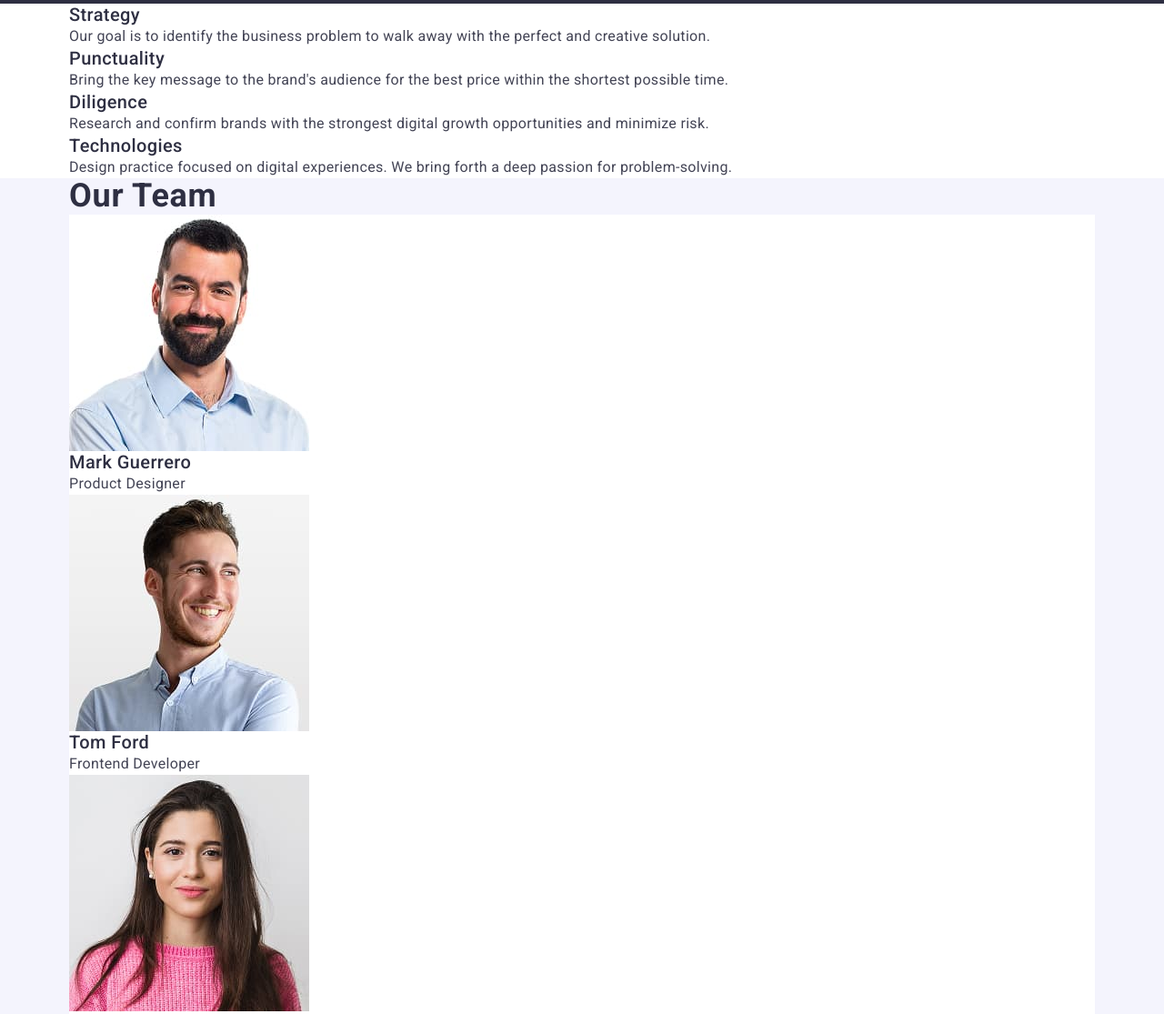
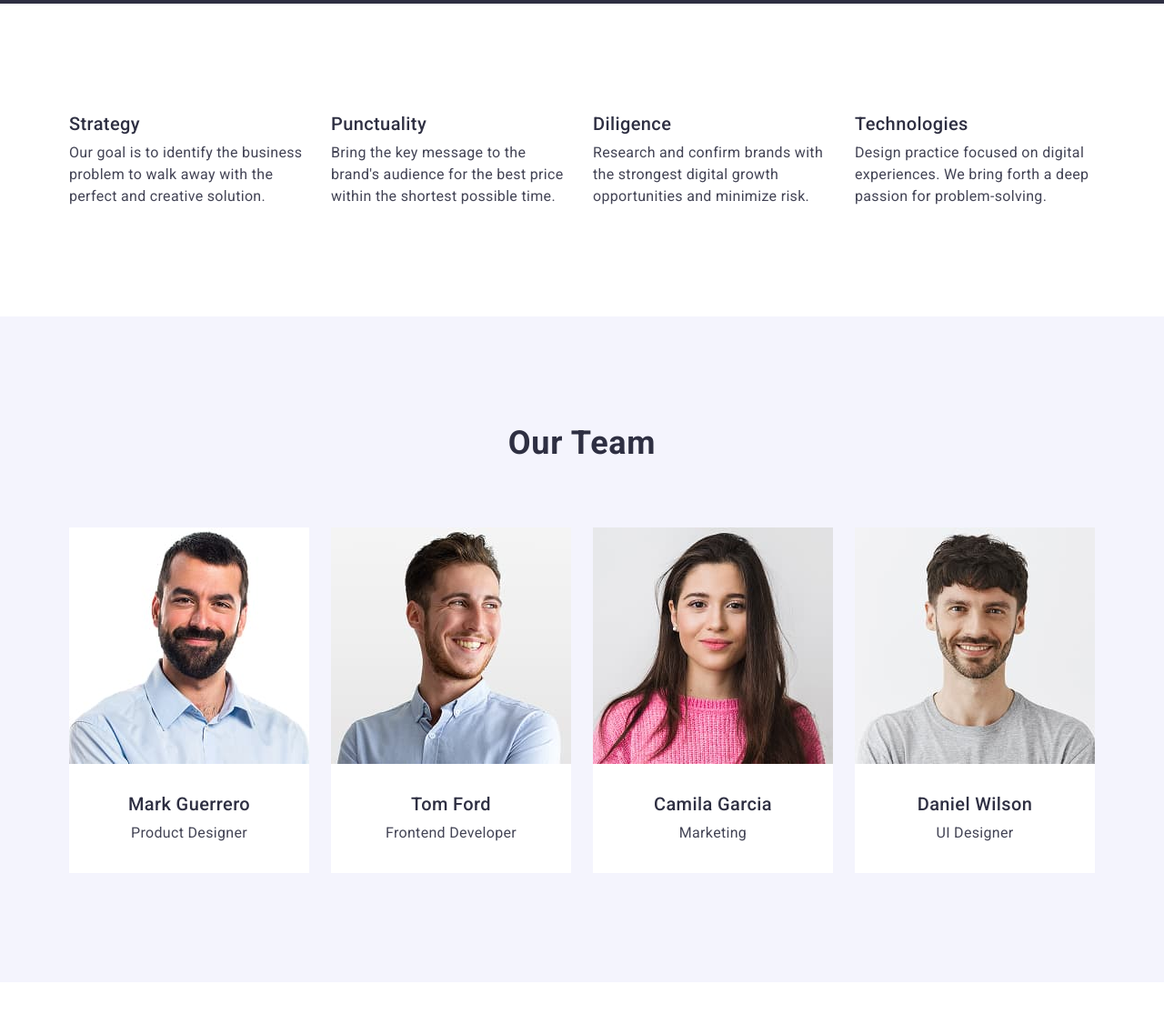
Before and after one commit to Natalka-01/goit-markup-hw-03, a plain HTML site: page index.html in a window 1280 px wide. Shown: the part 609-1724 px from the top of the page at 91% size. Drawn offline with nearby package versions, Linux system fonts and the light colour scheme.

Commit message:
Edited sections team and portfolio

```diff
--- a/css/styles.css
+++ b/css/styles.css
@@ -10,6 +10,11 @@
     --grey: rgba(46, 47, 66, 0.7);
     --white: #fff;
     --dairy: #fcfcfc;
+
+/* Card set */
+    --items: 4;
+    --indent-col: 24px;
+    --indent-row: 48px;
 }
 
 body{
@@ -48,6 +53,7 @@ img{
     max-width: 100;
     height: auto;
 }
+
 
 
 h1,
@@ -187,6 +193,11 @@ p {
     background-color: #404bbf;
 }
 
+.benefits-ul{
+    display: flex;
+    padding: 120px 0;
+    gap: 24px;
+}
 
 .benefits-items{
         font-weight: 500;
@@ -194,6 +205,11 @@ p {
         line-height: 1.2;
         letter-spacing: 0.02em;
         color: var(--navy-blue);
+        margin-bottom: 8px;
+}
+
+.benefits-li{
+    width: calc((100% - var(--indent-col) * (var(--items) - 1)) / var(--items));
 }
 
 .benefits-text{
@@ -206,10 +222,36 @@ p {
     background-color: var(--cloud);
 }
 
+
+
+
+.team .container,
+.portfolio .container{
+    padding-top: 120px;
+    padding-bottom: 120px;
+}
+.team-ul{
+    display: flex;
+    gap: var(--indent-col)
+}
+
+
+
+.team-item{
+    width: calc((100% - var(--indent-col) * (var(--items) - 1)) / var(--items));
+}
+
 .team-item,
 .portfolio-item{
     background-color: var(--white);;
 }
+
+
+.team-content{
+    padding: 32px 16px;
+    text-align: center;
+}
+
 
 .team-title,
 .portfolio-title{
@@ -219,7 +261,8 @@ p {
     letter-spacing: 0.02em;
     color: #2e2f42;
     text-transform: capitalize;
-
+    text-align: center;
+    margin-bottom: 72px;
 
 }
 
@@ -230,6 +273,7 @@ p {
         line-height: 1.2;
         letter-spacing: 0.02em;
         color: #2e2f42;
+        margin-bottom: 8px;
 
 }
 
@@ -237,6 +281,20 @@ p {
 .portfolio-text{
         line-height: 1.5;
         letter-spacing: 0.02em;
+}
+
+.portfolio-ul{
+    display: flex;
+    flex-wrap: wrap;
+    gap: var(--indent-col);
+    row-gap: var(--indent-row);
+}
+
+.portfolio-content{
+    padding: 32px 16px;
+    border-bottom: 1px solid #e7e9fc;
+    border-left: 1px solid #e7e9fc;
+    border-right: 1px solid #e7e9fc;
 }
 
 .footer-text{
--- a/index.html
+++ b/index.html
@@ -69,29 +69,29 @@
       <section class="benefits">
         <div class="container">
           <h2 class="visually-hidden">Benefits</h2>
-          <ul>
-            <li>
+          <ul class="benefits-ul">
+            <li class="benefits-li">
               <h3 class="benefits-items">Strategy</h3>
               <p class="benefits-text">
                 Our goal is to identify the business problem to walk away with
                 the perfect and creative solution.
               </p>
             </li>
-            <li>
+            <li class="benefits-li">
               <h3 class="benefits-items">Punctuality</h3>
               <p class="benefits-text">
                 Bring the key message to the brand's audience for the best price
                 within the shortest possible time.
               </p>
             </li>
-            <li>
+            <li class="benefits-li">
               <h3 class="benefits-items">Diligence</h3>
               <p class="benefits-text">
                 Research and confirm brands with the strongest digital growth
                 opportunities and minimize risk.
               </p>
             </li>
-            <li>
+            <li class="benefits-li">
               <h3 class="benefits-items">Technologies</h3>
               <p class="benefits-text">
                 Design practice focused on digital experiences. We bring forth a
@@ -105,7 +105,7 @@
       <section class="team">
         <div class="container">
           <h2 class="team-title">Our Team</h2>
-          <ul>
+          <ul class="team-ul">
             <li class="team-item">
               <img
                 src="./images/team/img-3.jpg"
@@ -113,8 +113,10 @@
                 width="264"
                 height="260"
               />
+              <div class="team-content">
                 <h3 class="team-names">Mark Guerrero</h3>
                 <p class="team-position">Product Designer</p>
+              </div>
             </li>
             <li class="team-item">
               <img
@@ -123,8 +125,10 @@
                 width="264"
                 height="260"
               />
+              <div class="team-content">
                 <h3 class="team-names">Tom Ford</h3>
                 <p class="team-position">Frontend Developer</p>
+              </div>
             </li>
             <li class="team-item">
               <img
@@ -133,8 +137,10 @@
                 width="264"
                 height="260"
               />
+              <div class="team-content">
                 <h3 class="team-names">Camila Garcia</h3>
                 <p class="team-position">Marketing</p>
+              </div>
             </li>
             <li class="team-item">
               <img
@@ -143,8 +149,10 @@
                 width="264"
                 height="260"
               />
+              <div class="team-content">
                 <h3 class="team-names">Daniel Wilson</h3>
                 <p class="team-position">UI Designer</p>
+              </div>
             </li>
           </ul>
         </div>
@@ -152,7 +160,7 @@
       <section class="portfolio">
         <div class="container">
           <h2 class="portfolio-title">Our Portfolio</h2>
-          <ul>
+          <ul class="portfolio-ul">
             <li class="portfolio-item">
               <img
                 src="./images/our_portfolio/img-1.jpg"
@@ -160,8 +168,10 @@
                 width="360"
                 height="300"
               />
+              <div class="portfolio-content">
                 <h3 class="portfolio-name">Banking App</h3>
                 <p class="portfolio-text">App</p>
+              </div>
             </li>
             <li class="portfolio-item">
               <img
@@ -170,8 +180,10 @@
                 width="360"
                 height="300"
               />
+              <div class="portfolio-content">
                 <h3 class="portfolio-name">Cashless Payment</h3>
                 <p class="portfolio-text">Marketing</p>
+              </div>
             </li>
             <li class="portfolio-item">
               <img
@@ -180,8 +192,10 @@
                 width="360"
                 height="300"
               />
+              <div class="portfolio-content">
                 <h3 class="portfolio-name">Meditation App</h3>
                 <p class="portfolio-text">App</p>
+              </div>
             </li>
             <li class="portfolio-item">
               <img
@@ -190,8 +204,10 @@
                 width="360"
                 height="300"
               />
+              <div class="portfolio-content">
                 <h3 class="portfolio-name">Taxi Service</h3>
                 <p class="portfolio-text">Marketing</p>
+              </div>
             </li>
             <li class="portfolio-item">
               <img
@@ -200,8 +216,10 @@
                 width="360"
                 height="300"
               />
+              <div class="portfolio-content">
                 <h3 class="portfolio-name">Screen Illustrations</h3>
                 <p class="portfolio-text">Design</p>
+              </div>
             </li>
             <li class="portfolio-item">
               <img
@@ -210,8 +228,10 @@
                 width="360"
                 height="300"
               />
+              <div class="portfolio-content">
                 <h3 class="portfolio-name">Online Courses</h3>
                 <p class="portfolio-text">Marketing</p>
+              </div>
             </li>
           </ul>
         </div>
```
Lines whose indentation alone changed are shown as unchanged.
